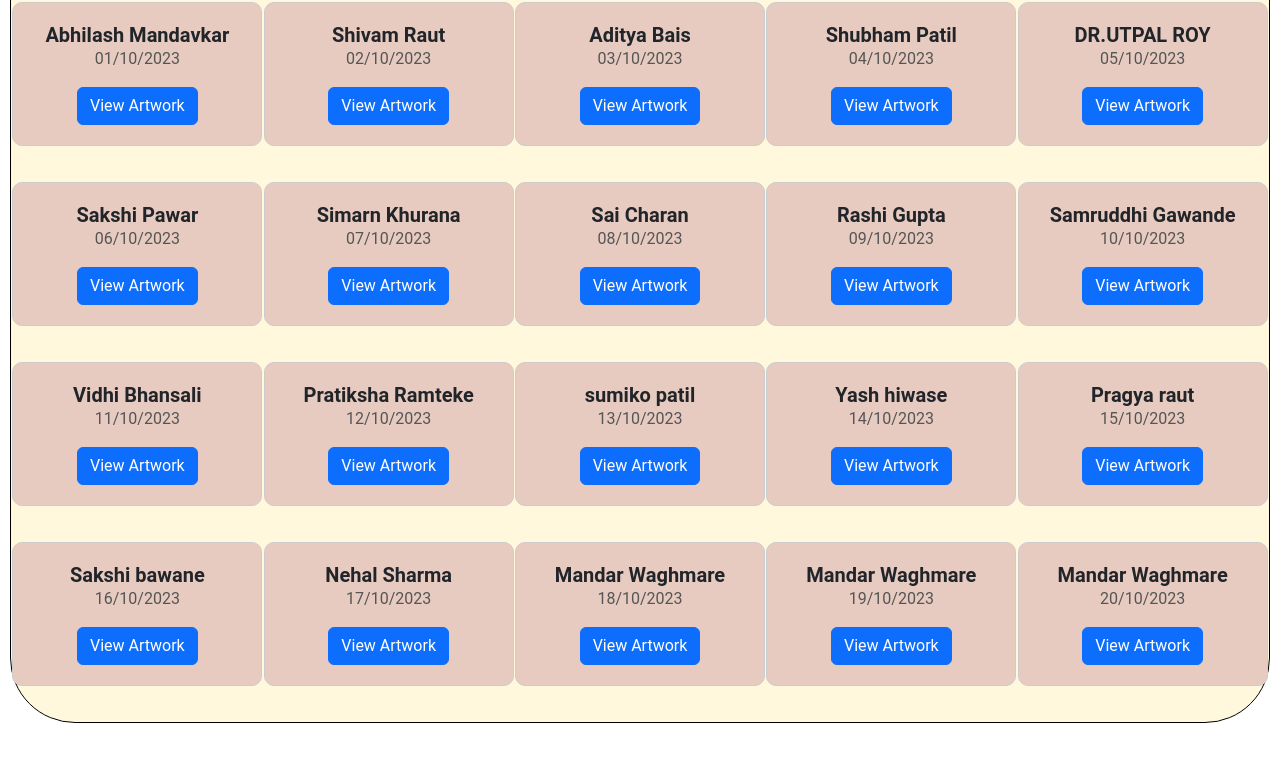
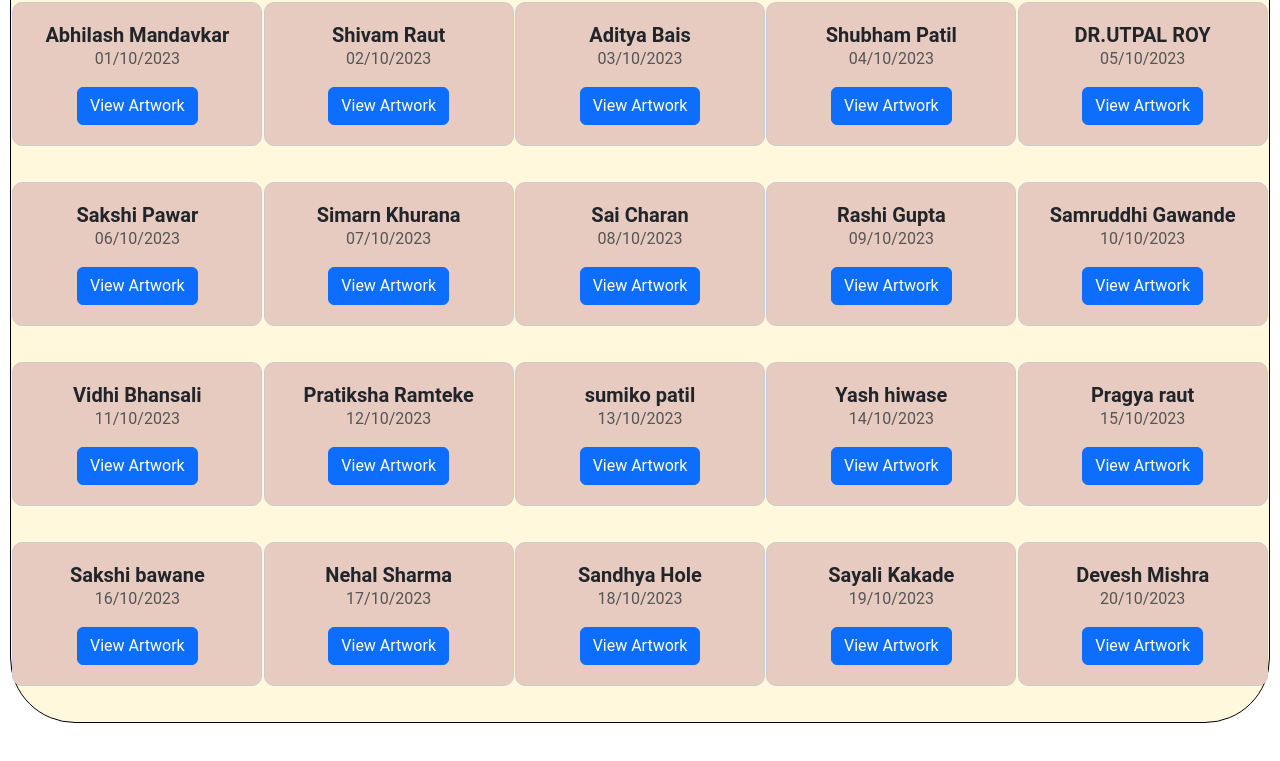
Before and after one commit to kalakritievents/kalakriti, a plain HTML site: page artwork.html in a window 1280 px wide. Shown: the part 175-936 px from the top of the page. Drawn offline with nearby package versions, Linux system fonts and the light colour scheme.

Commit message:
Update artwork.html

```diff
--- a/artwork.html
+++ b/artwork.html
@@ -253,7 +253,7 @@
                 <div class="col-sm-6 mb-3">
                     <div class=" card_daily">
                         <div class="card-body">
-                            <h5 class="card-title">Mandar Waghmare</h5>
+                            <h5 class="card-title">Sandhya Hole</h5>
                             <p class="card-text">18/10/2023</p>
                             <a href="assets/day18.jpg" class="btn btn-primary" target="_blank">View Artwork</a>
                         </div>
@@ -264,7 +264,7 @@
                 <div class="col-sm-6 mb-3">
                     <div class=" card_daily">
                         <div class="card-body">
-                            <h5 class="card-title">Mandar Waghmare</h5>
+                            <h5 class="card-title">Sayali Kakade</h5>
                             <p class="card-text">19/10/2023</p>
                             <a href="assets/day19.jpg" class="btn btn-primary" target="_blank">View Artwork</a>
                         </div>
@@ -275,7 +275,7 @@
                 <div class="col-sm-6 mb-3">
                     <div class=" card_daily">
                         <div class="card-body">
-                            <h5 class="card-title">Mandar Waghmare</h5>
+                            <h5 class="card-title">Devesh Mishra</h5>
                             <p class="card-text">20/10/2023</p>
                             <a href="assets/day20.jpg" class="btn btn-primary" target="_blank">View Artwork</a>
                         </div>
```
